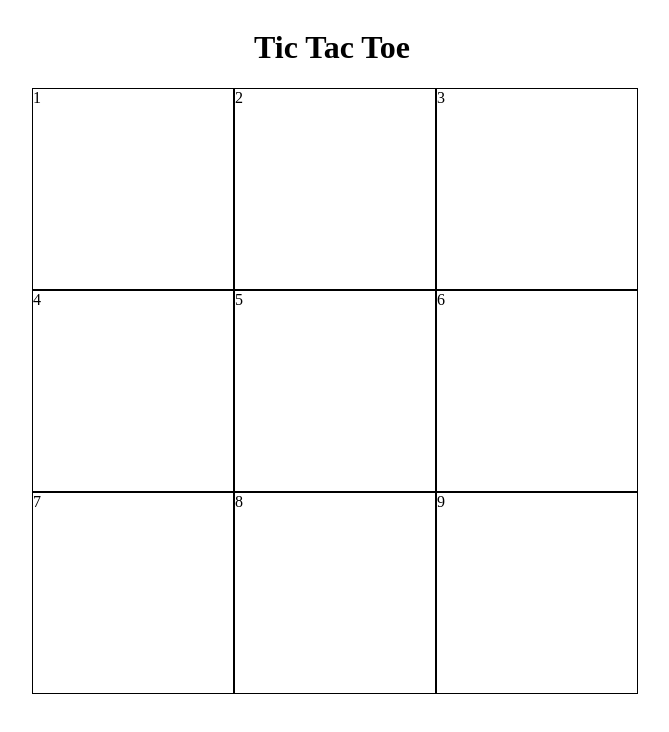
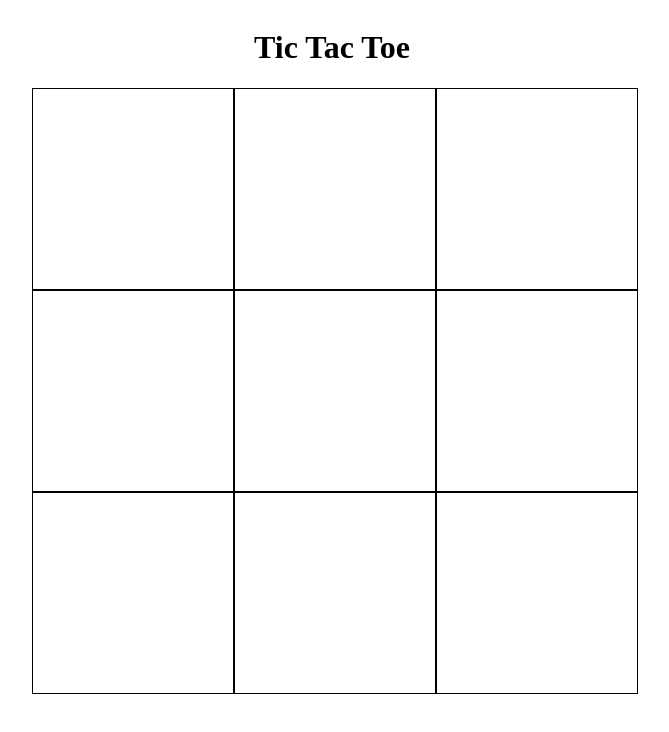
Before and after one commit to codeOfTheFuture/react-tic-tac-toe, a React (Create React App) app: page / in a window 1280 px wide. Shown: the top 732 px of the page, without its empty margins (308-977 px from the left). Built offline with nearby package versions, Linux system fonts and the light colour scheme.

Commit message:
moved inline styles to css stylesheets

```diff
--- /dev/null
+++ b/src/App.css
@@ -0,0 +1,6 @@
+.App {
+  display: flex;
+  flex-direction: column;
+  justify-content: center;
+  align-items: center;
+}
--- a/src/App.js
+++ b/src/App.js
@@ -1,16 +1,10 @@
 import GameBoard from "./components/gameBoard/GameBoard";
+
+import "./App.css";
 
 function App() {
   return (
-    <div
-      className='App'
-      style={{
-        display: "flex",
-        flexDirection: "column",
-        justifyContent: "center",
-        alignItems: "center",
-      }}
-    >
+    <div className='App'>
       <h1>Tic Tac Toe</h1>
       <GameBoard />
     </div>
--- a/src/components/boardSquare/BoardSquare.jsx
+++ b/src/components/boardSquare/BoardSquare.jsx
@@ -1,16 +1,23 @@
-import React from "react";
+import React, { useState } from "react";
 
-const BoardSquare = ({ boardSquareNum }) => {
+import { boardSquare, notSelected, selected } from "./BoardSquare.module.css";
+
+const BoardSquare = () => {
+  const [boardSquareSelected, setBoardSquareSelected] = useState(false);
+
+  const selectBoardSquare = () => {
+    if (boardSquareSelected === false) {
+      setBoardSquareSelected(true);
+    }
+  };
+
   return (
     <div
-      style={{
-        width: "200px",
-        height: "200px",
-        border: "1px solid black",
-      }}
+      className={boardSquare}
       data-test='component-board-square'
+      onClick={selectBoardSquare}
     >
-      {boardSquareNum}
+      <div className={boardSquareSelected ? selected : notSelected}>X</div>
     </div>
   );
 };
--- /dev/null
+++ b/src/components/boardSquare/BoardSquare.module.css
@@ -0,0 +1,18 @@
+.boardSquare {
+  display: grid;
+  justify-content: center;
+  align-items: center;
+  width: 200px;
+  height: 200px;
+  border: 1px solid black;
+}
+
+.notSelected {
+  display: none;
+}
+
+.selected {
+  display: block;
+  font-size: 3em;
+  font-weight: bold;
+}
--- a/src/components/gameBoard/GameBoard.jsx
+++ b/src/components/gameBoard/GameBoard.jsx
@@ -1,18 +1,12 @@
 import React from "react";
 import BoardSquare from "../boardSquare/BoardSquare";
+
+import { gameBoard } from "./GameBoard.module.css";
 
 const GameBoard = () => {
   const board = [1, 2, 3, 4, 5, 6, 7, 8, 9];
   return (
-    <div
-      style={{
-        width: "600px",
-        height: "600px",
-        display: "grid",
-        gridTemplateColumns: "1fr 1fr 1fr",
-      }}
-      data-test='component-game-board'
-    >
+    <div className={gameBoard} data-test='component-game-board'>
       {board.map((boardSquareNum) => (
         <BoardSquare key={boardSquareNum} boardSquareNum={boardSquareNum} />
       ))}
--- /dev/null
+++ b/src/components/gameBoard/GameBoard.module.css
@@ -0,0 +1,6 @@
+.gameBoard {
+  width: 600px;
+  height: 600px;
+  display: grid;
+  grid-template-columns: 1fr 1fr 1fr;
+}
```
